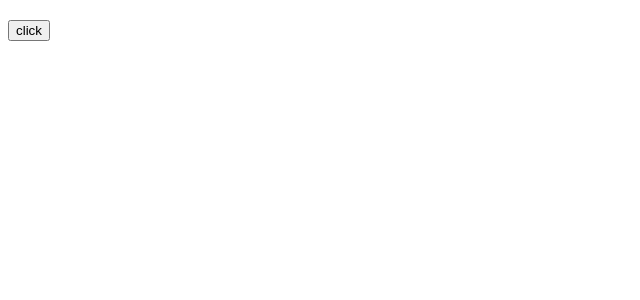
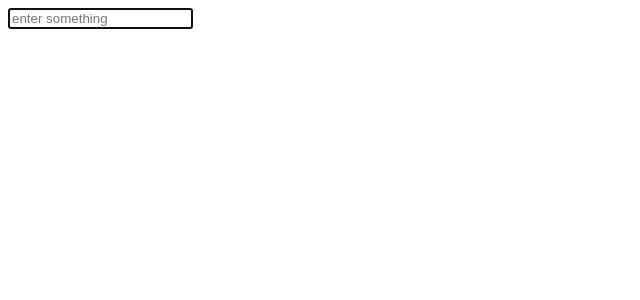
Before and after one commit to sovon-halder/learn-react, a React (Vite) app: page / in a window 1280 px wide. Shown: the top 300 px of the page, without its empty margins (0-640 px from the left). Built offline with nearby package versions, Linux system fonts and the light colour scheme.

Commit message:
pointer terget

```diff
--- a/src/App.jsx
+++ b/src/App.jsx
@@ -1,24 +1,23 @@
-import React, { Fragment, useRef } from 'react';
+import React, { Fragment, useEffect, useRef } from 'react';
 
 
 
 
 const App=()=>{
 
-  let use=useRef();
+  const user=useRef(null);
+ useEffect(()=>{
+      user.current.focus();
+ });
 
 
-  const change=()=>{
- use.current.innerText="hi";
-  }
 
 
   return(
 <div>
 
 
-<h2 ref={use}></h2>
-<button onClick={change}>click</button>
+<input ref={user} type="text" placeholder="enter something"/>
 
 
 
```
